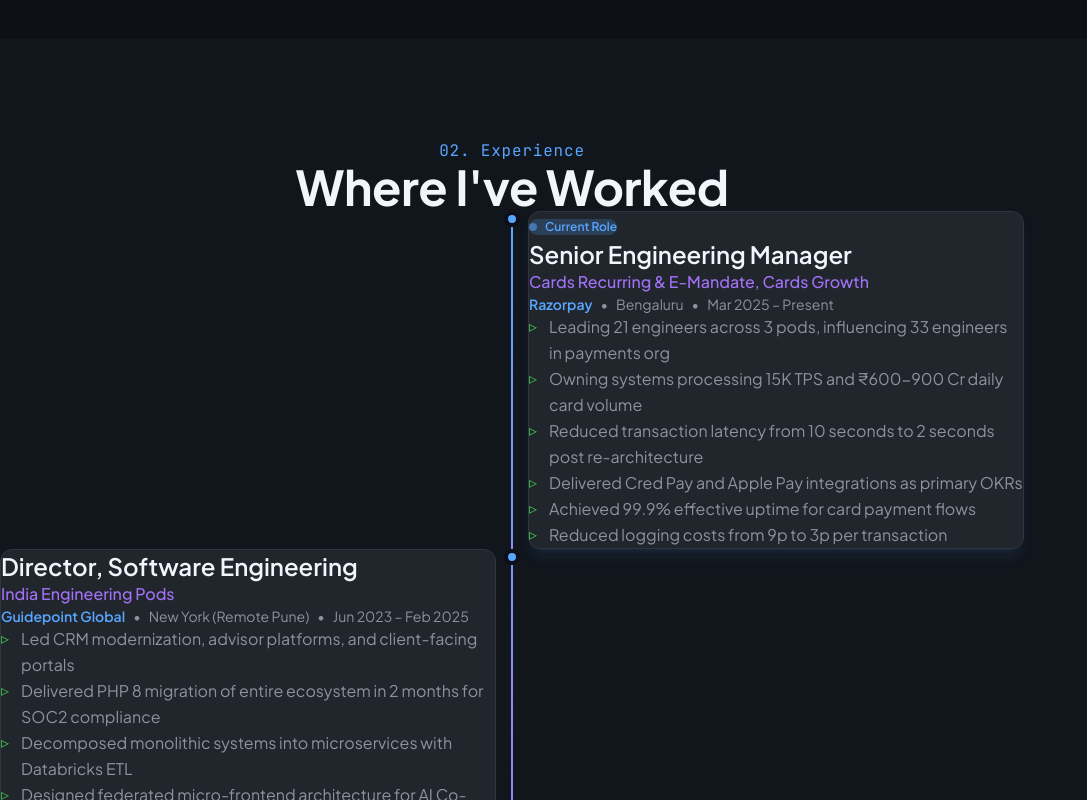
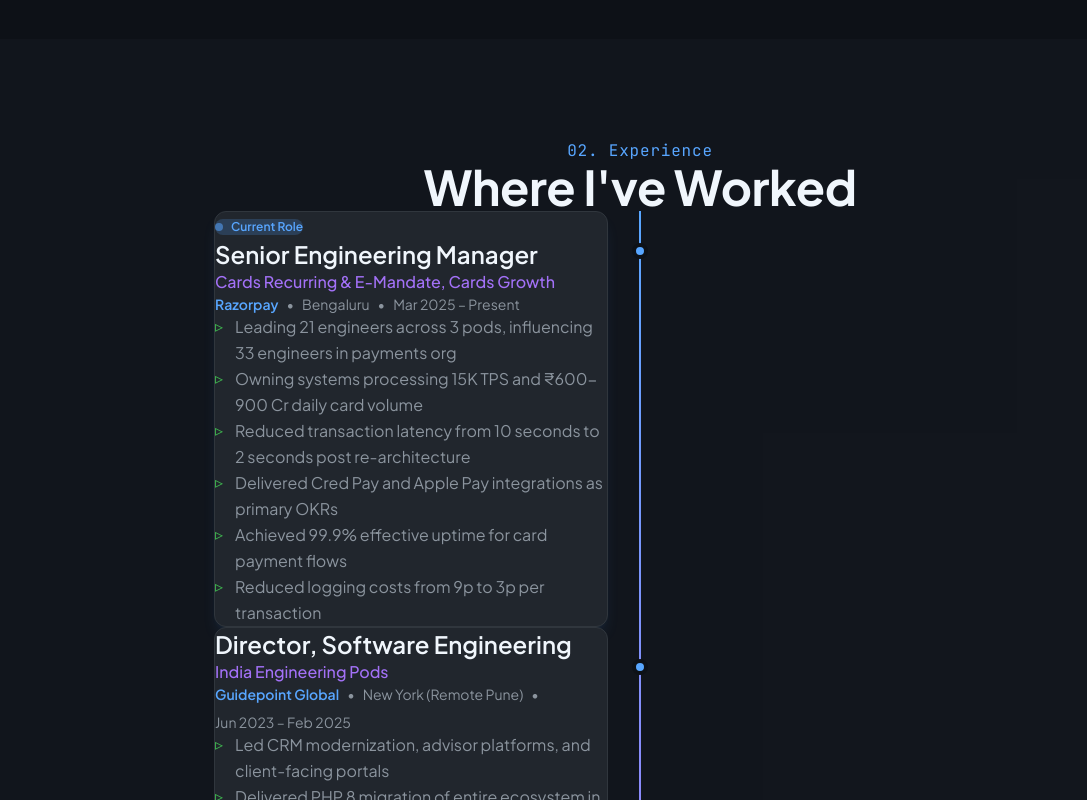
Before and after one commit to bindian0509/bindian0509.github.io, a Next.js app: page / in a window 1280 px wide. Shown: the part 1600-2400 px from the top of the page, without its empty margins (0-1087 px from the left). Built offline with nearby package versions, Linux system fonts and the light colour scheme.

Commit message:
Fix: Center Experience section properly

```diff
--- a/src/components/Experience.tsx
+++ b/src/components/Experience.tsx
@@ -96,7 +96,7 @@
 export default function Experience() {
   return (
     <section id="experience" className="py-24 md:py-32 bg-[#161b22]/50">
-      <div className="w-full max-w-5xl mx-auto px-6">
+      <div className="container mx-auto px-6" style={{ maxWidth: '900px' }}>
         {/* Section Header */}
         <div className="text-center mb-16 md:mb-20">
           <p className="text-[#58a6ff] font-mono text-sm md:text-base mb-3 tracking-wider">02. Experience</p>
@@ -105,23 +105,31 @@
           </h2>
         </div>
 
-        {/* Timeline */}
+        {/* Timeline - Centered Single Column */}
         <div className="relative">
-          {/* Timeline Line */}
-          <div className="absolute left-4 md:left-1/2 top-0 bottom-0 w-0.5 bg-gradient-to-b from-[#58a6ff] via-[#a371f7] to-[#3fb950] md:-translate-x-1/2" />
+          {/* Timeline Line - Centered */}
+          <div
+            className="absolute left-6 md:left-1/2 top-0 bottom-0 w-0.5 bg-gradient-to-b from-[#58a6ff] via-[#a371f7] to-[#3fb950]"
+            style={{ transform: 'translateX(-50%)' }}
+          />
 
+          <div className="space-y-12 md:space-y-16">
             {experiences.map((exp, index) => (
+              <div key={index} className="relative">
+                {/* Timeline Dot */}
                 <div
-              key={index}
-              className={`relative flex flex-col md:flex-row gap-8 mb-12 md:mb-16 ${
-                index % 2 === 0 ? "md:flex-row-reverse" : ""
+                  className="absolute left-6 md:left-1/2 w-4 h-4 rounded-full bg-[#58a6ff] border-4 border-[#0d1117] z-10"
+                  style={{ transform: 'translate(-50%, 0)', top: '2rem' }}
+                />
+
+                {/* Content Card - Alternating on desktop */}
+                <div
+                  className={`ml-14 md:ml-0 md:w-[calc(50%-2rem)] ${
+                    index % 2 === 0
+                      ? 'md:mr-auto md:pr-0'
+                      : 'md:ml-auto md:pl-0'
                   }`}
                 >
-              {/* Timeline Dot */}
-              <div className="absolute left-4 md:left-1/2 w-4 h-4 rounded-full bg-[#58a6ff] border-4 border-[#0d1117] -translate-x-1/2 z-10" />
-
-              {/* Content */}
-              <div className={`md:w-1/2 ${index % 2 === 0 ? "md:pr-16" : "md:pl-16"} pl-12 md:pl-0`}>
                   <div
                     className={`bg-[#21262d] border border-[#30363d] rounded-xl p-6 md:p-8 card-hover ${
                       exp.type === "current" ? "border-[#58a6ff] shadow-lg shadow-[#58a6ff]/10" : ""
@@ -157,11 +165,9 @@
                     </ul>
                   </div>
                 </div>
-
-              {/* Spacer for alternating layout */}
-              <div className="hidden md:block md:w-1/2" />
               </div>
             ))}
+          </div>
         </div>
       </div>
     </section>
```
Lines whose indentation alone changed are shown as unchanged.
